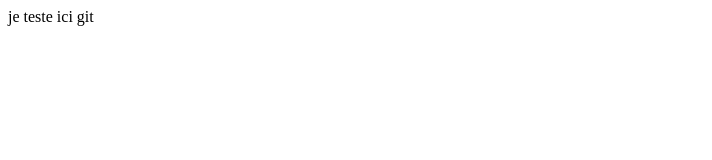
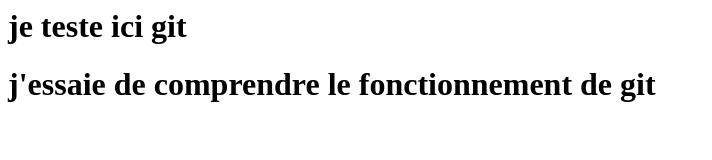
Before and after one commit to Iceman87/helloworld, a plain HTML site: page index.html in a window 1280 px wide. Shown: the whole page, without its empty margins (0-712 px from the left). Drawn offline with Linux system fonts and the light colour scheme.

Commit message:
changement du titre

```diff
--- a/index.html
+++ b/index.html
@@ -2,5 +2,6 @@
 <title>Git</title>
 </head>
 <body>
-je teste ici git
+<h1>je teste ici git</h2>
+<h1>j'essaie de comprendre le fonctionnement de git</h1>
 </body>
```
